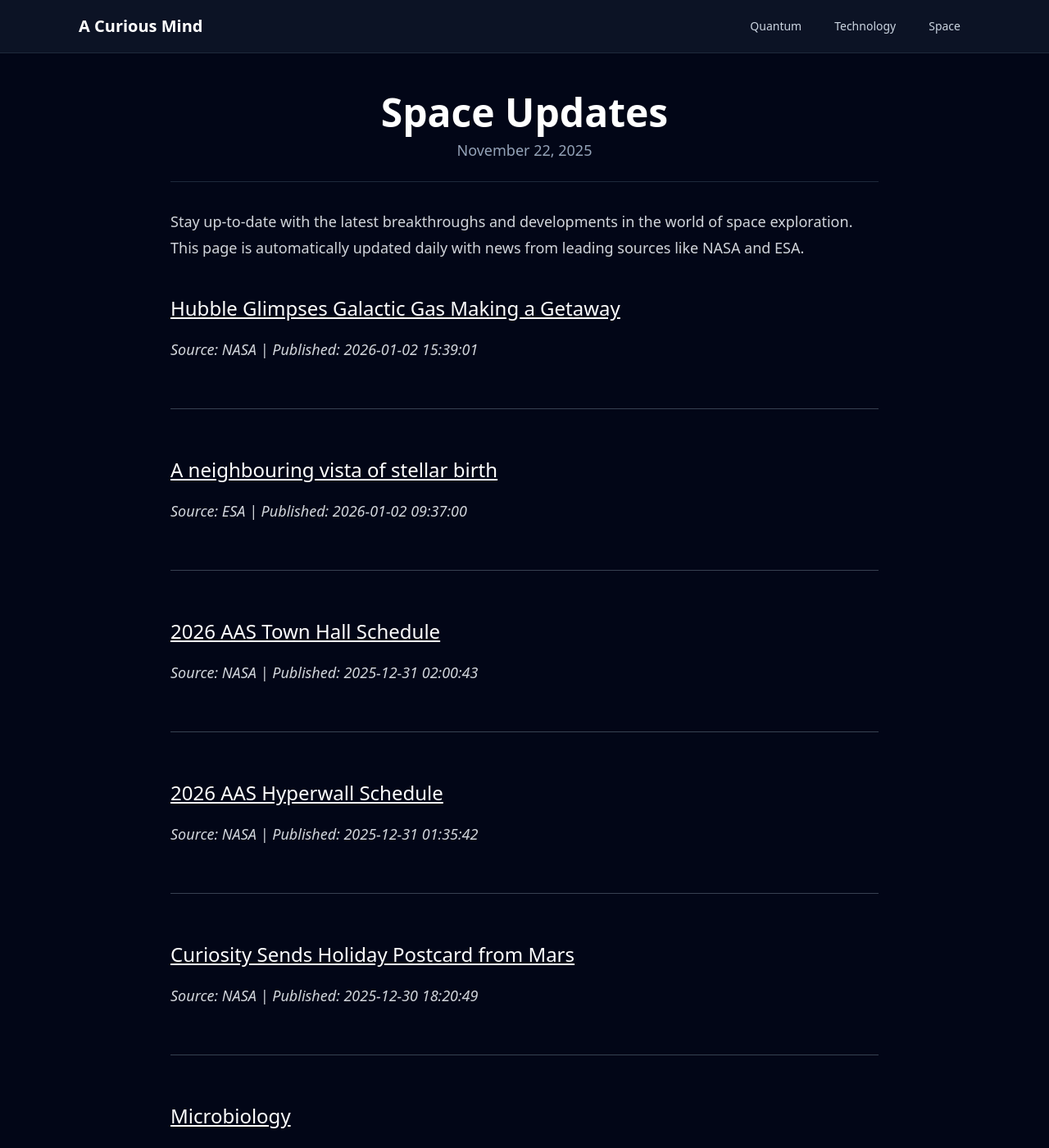
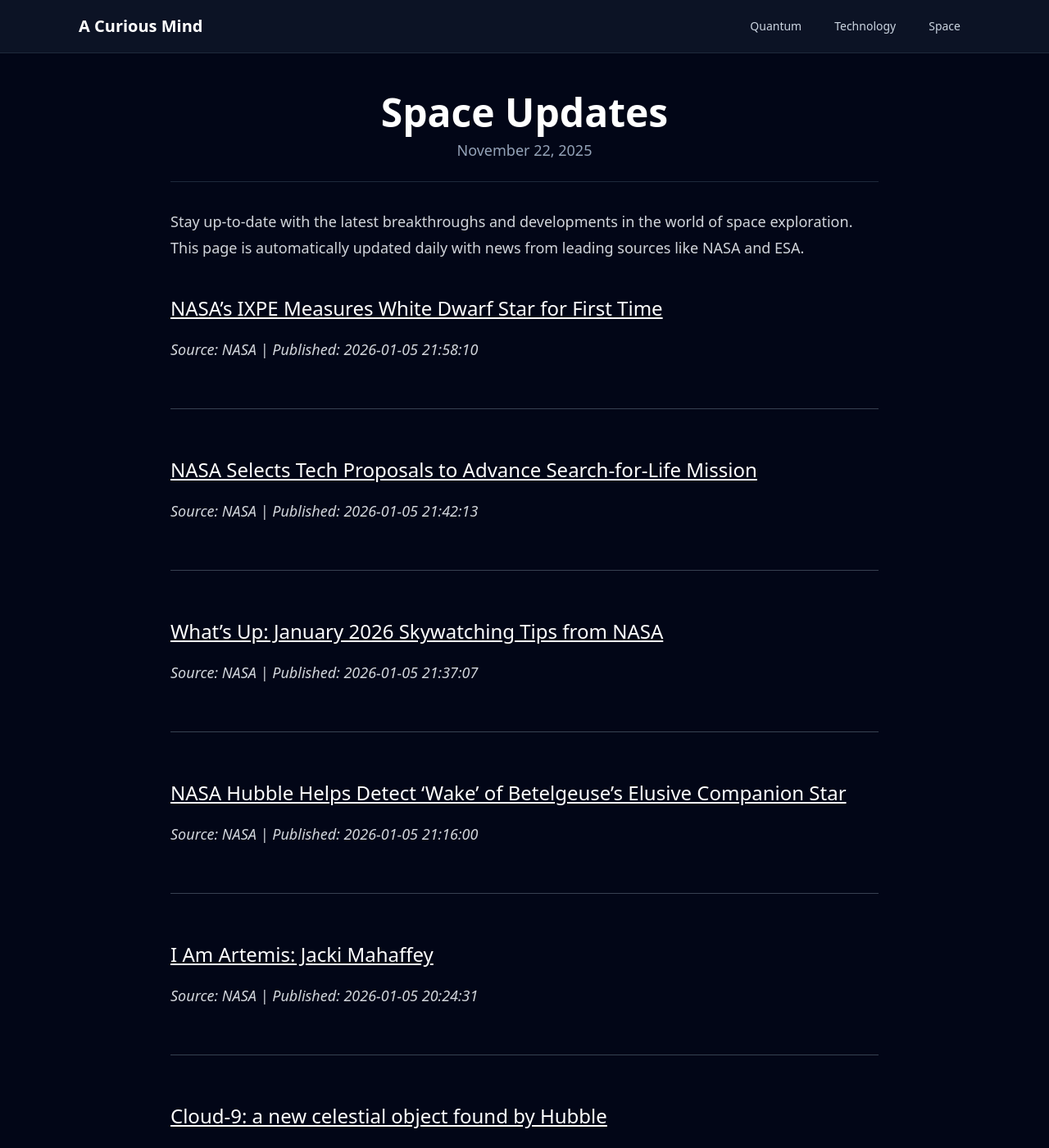
Before and after one commit to onehl7/onehl7.github.io, a Jekyll site: the page built from _posts/2025-11-22-space-updates.md, in a window 1280 px wide and 1400 px high. Shown: the whole window at 82% size. Built offline with Jekyll 4.4.1, drawn with Linux system fonts in a browser that asks for light colours; nearby versions of some CDN libraries; some of the changed text lies outside the part shown.

Commit message:
Update space news data

```diff
--- a/_data/space_news.json
+++ b/_data/space_news.json
@@ -1,39 +1,51 @@
 [
   {
     "source": "NASA",
-    "title": "Hubble Glimpses Galactic Gas Making a Getaway",
-    "link": "https://www.nasa.gov/image-article/hubble-glimpses-galactic-gas-making-a-getaway/",
-    "published": "2026-01-02 15:39:01"
+    "title": "NASA\u2019s IXPE Measures White Dwarf Star for First Time",
+    "link": "https://www.nasa.gov/missions/ixpe/nasas-ixpe-measures-white-dwarf-star-for-first-time/",
+    "published": "2026-01-05 21:58:10"
+  },
+  {
+    "source": "NASA",
+    "title": "NASA Selects Tech Proposals to Advance Search-for-Life Mission",
+    "link": "https://www.nasa.gov/news-release/nasa-selects-tech-proposals-to-advance-search-for-life-mission/",
+    "published": "2026-01-05 21:42:13"
+  },
+  {
+    "source": "NASA",
+    "title": "What\u2019s Up: January 2026 Skywatching Tips from NASA",
+    "link": "https://science.nasa.gov/solar-system/skywatching/whats-up-january-2026-skywatching-tips-from-nasa/",
+    "published": "2026-01-05 21:37:07"
+  },
+  {
+    "source": "NASA",
+    "title": "NASA Hubble Helps Detect \u2018Wake\u2019 of Betelgeuse\u2019s Elusive Companion Star",
+    "link": "https://science.nasa.gov/missions/hubble/nasa-hubble-helps-detect-wake-of-betelgeuses-elusive-companion-star/",
+    "published": "2026-01-05 21:16:00"
+  },
+  {
+    "source": "NASA",
+    "title": "I Am Artemis: Jacki Mahaffey",
+    "link": "https://www.nasa.gov/missions/artemis/i-am-artemis/i-am-artemis-jacki-mahaffey/",
+    "published": "2026-01-05 20:24:31"
+  },
+  {
+    "source": "ESA",
+    "title": "Cloud-9: a new celestial object found by Hubble",
+    "link": "https://www.esa.int/Science_Exploration/Space_Science/Cloud-9_a_new_celestial_object_found_by_Hubble",
+    "published": "2026-01-05 17:15:00"
+  },
+  {
+    "source": "ESA",
+    "title": "From roots to rocket",
+    "link": "https://www.esa.int/Science_Exploration/Human_and_Robotic_Exploration/From_roots_to_rocket",
+    "published": "2026-01-05 08:20:00"
   },
   {
     "source": "ESA",
     "title": "A neighbouring vista of stellar birth",
     "link": "https://www.esa.int/ESA_Multimedia/Images/2026/01/A_neighbouring_vista_of_stellar_birth",
     "published": "2026-01-02 09:37:00"
-  },
-  {
-    "source": "NASA",
-    "title": "2026 AAS Town Hall Schedule",
-    "link": "https://science.nasa.gov/uncategorized/2025-aas-town-hall-schedule/",
-    "published": "2025-12-31 02:00:43"
-  },
-  {
-    "source": "NASA",
-    "title": "2026 AAS Hyperwall Schedule",
-    "link": "https://science.nasa.gov/uncategorized/2025-aas-hyperwall-schedule/",
-    "published": "2025-12-31 01:35:42"
-  },
-  {
-    "source": "NASA",
-    "title": "Curiosity Sends Holiday Postcard from Mars",
-    "link": "https://www.nasa.gov/image-article/curiosity-sends-holiday-postcard-from-mars/",
-    "published": "2025-12-30 18:20:49"
-  },
-  {
-    "source": "NASA",
-    "title": "Microbiology",
-    "link": "https://www.nasa.gov/directorates/esdmd/hhp/microbiology/",
-    "published": "2025-12-30 17:11:30"
   },
   {
     "source": "ESA",
@@ -43,18 +55,6 @@
   },
   {
     "source": "ESA",
-    "title": "Euclid\u2019s galaxy garland",
-    "link": "https://www.esa.int/ESA_Multimedia/Images/2025/12/Euclid_s_galaxy_garland",
-    "published": "2025-12-22 12:30:00"
-  },
-  {
-    "source": "ESA",
-    "title": "Year in images 2025",
-    "link": "https://www.esa.int/About_Us/Week_in_images/Year_in_images_2025",
-    "published": "2025-12-21 11:05:00"
-  },
-  {
-    "source": "ESA",
     "title": "Ministerial Council 2025",
     "link": "https://www.esa.int/About_Us/Ministerial_Council_2025",
     "published": "2025-11-18 10:39:00"
```
